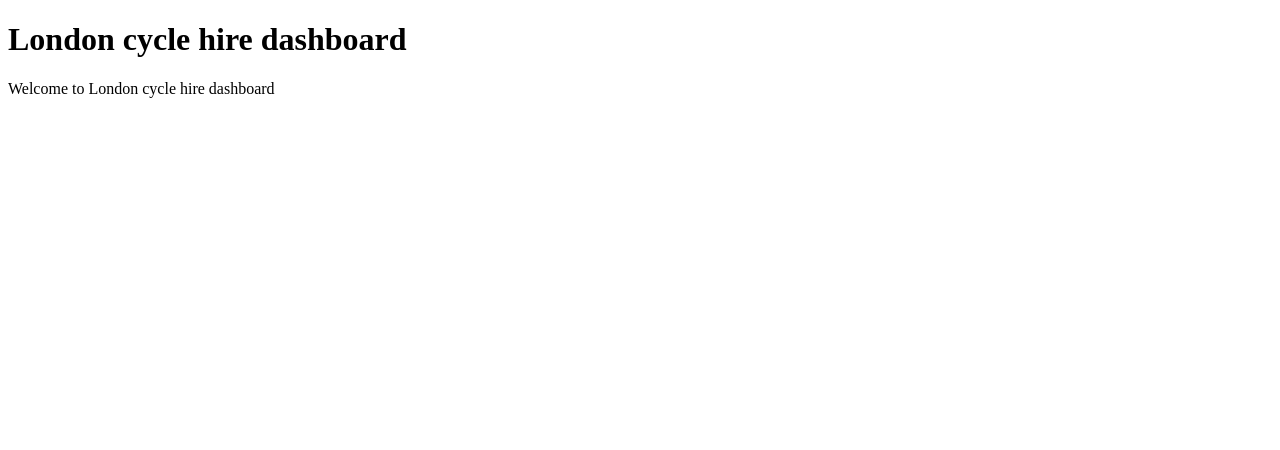
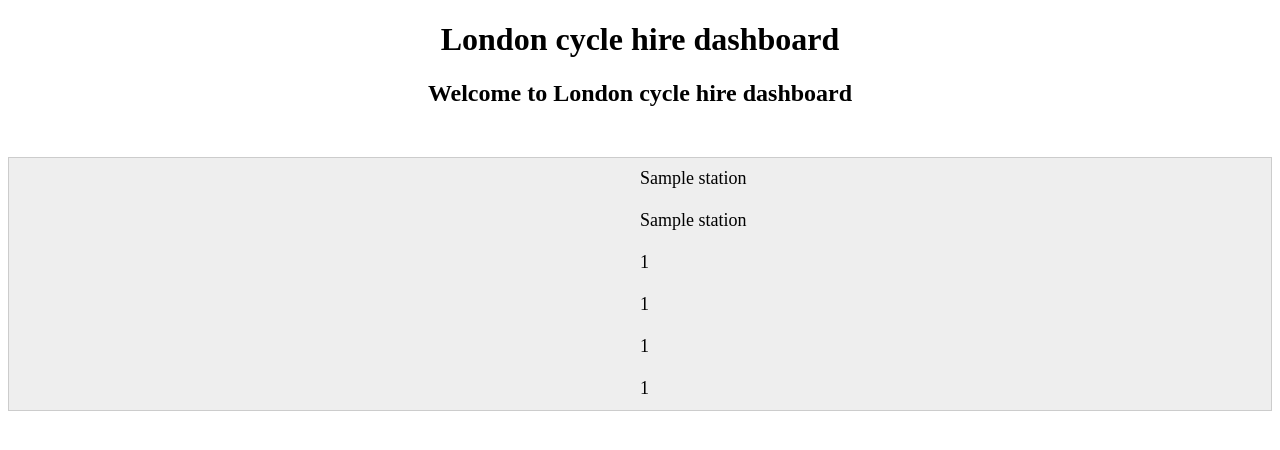
Before and after one commit to MrBhargavC/E-bikehire, a Flask app: template templates/home.html in a window 1280 px wide. Shown: the top 450 px of the page. Run offline with Flask 3, Linux system fonts and the light colour scheme; the template is opened without the code that fills it: most values are stand-ins (such as "Sample title", 1, 10 or a date in 2020).

Commit message:
sprint 3

```diff
--- a/App.py
+++ b/App.py
@@ -9,6 +9,31 @@ from xml.etree import ElementTree as etree
 
 app = Flask(__name__,  template_folder='templates', static_folder='static')
 
+
+@app.route('/', methods=['GET', 'POST'])
+def dashboard():
+    document = requests.get("https://tfl.gov.uk/tfl/syndication/feeds/cycle-hire/livecyclehireupdates.xml")
+    tree = etree.fromstring(document.content)
+    stationArr = []
+    for station in tree.findall('station'):
+        response = {}
+        response['id'] = station.find('id').text
+        response['name'] = station.find('name').text
+        response['terminalName'] = station.find('terminalName').text
+        response['lat'] = station.find('lat').text
+        response['long'] = station.find('long').text
+        response['installed'] = station.find('installed').text
+        response['removalDate'] = station.find('removalDate').text
+        response['locked'] = station.find('locked').text
+        response['installDate'] = station.find('installDate').text
+        response['temporary'] = station.find('temporary').text
+        response['nbBikes'] = station.find('nbBikes').text
+        response['nbStandardBikes'] = station.find('nbStandardBikes').text
+        response['nbEBikes'] = station.find('nbEBikes').text
+        response['nbEmptyDocks'] = station.find('nbEmptyDocks').text
+        response['nbDocks'] = station.find('nbDocks').text
+        stationArr.append(response)
+    return render_template("home.html",stations=stationArr)
 
 @app.route('/livecyclehireupdates', methods=['GET', 'POST'])
 def livecyclehireupdates():
--- /dev/null
+++ b/static/css/style.css
@@ -0,0 +1,82 @@
+table {
+	width: 750px;
+	border-collapse: collapse;
+	margin:50px auto;
+	}
+
+/* Zebra striping */
+tr:nth-of-type(odd) {
+	background: #eee;
+	}
+
+th {
+	background: #3498db;
+	color: white;
+	font-weight: bold;
+	}
+
+td, th {
+	padding: 10px;
+	border: 1px solid #ccc;
+	text-align: left;
+	font-size: 18px;
+	}
+
+/*
+Max width before this PARTICULAR table gets nasty
+This query will take effect for any screen smaller than 760px
+and also iPads specifically.
+*/
+@media
+only screen and (max-width: 760px),
+(min-device-width: 768px) and (max-device-width: 1024px)  {
+
+	table {
+	  	width: 100%;
+	}
+
+	/* Force table to not be like tables anymore */
+	table, thead, tbody, th, td, tr {
+		display: block;
+	}
+
+	/* Hide table headers (but not display: none;, for accessibility) */
+	thead tr {
+		position: absolute;
+		top: -9999px;
+		left: -9999px;
+	}
+
+	tr { border: 1px solid #ccc; }
+
+	td {
+		/* Behave  like a "row" */
+		border: none;
+		border-bottom: 1px solid #eee;
+		position: relative;
+		padding-left: 50%;
+	}
+
+	td:before {
+		/* Now like a table header */
+		position: absolute;
+		/* Top/left values mimic padding */
+		top: 6px;
+		left: 6px;
+		width: 45%;
+		padding-right: 10px;
+		white-space: nowrap;
+		/* Label the data */
+		content: attr(data-column);
+
+		color: #000;
+		font-weight: bold;
+	}
+
+}
+
+h1,h2{
+    align-items: center;
+    justify-self: center;
+    text-align: center;
+}
--- a/templates/home.html
+++ b/templates/home.html
@@ -1,9 +1,37 @@
 <!DOCTYPE html>
 <html>
+    <link rel="stylesheet" href="static/css/style.css">
 <body>
 
 <h1>London cycle hire dashboard</h1>
-<p>Welcome to London cycle hire dashboard</p>
+<h2>Welcome to London cycle hire dashboard</h2>
+<div>
+    <table>
+        <thead>
+          <tr>
+            <th> Terminal Name</th>
+            <th> Location</th>
+            <th>Bikes </th>
+            <th>Docks</th>
+            <th>Empty Docks</th>
+            <th>Standard Bikes</th>
+          </tr>
+        </thead>
+        <tbody>
+            {% for station in stations %}
+          <tr>
+            <td >{{station['terminalName']}}</td>
+            <td >{{station['name']}}</td>
+            <td >{{station['nbBikes']}}</td>
+            <td >{{station['nbDocks']}}</td>
+            <td >{{station['nbEmptyDocks']}}</td>
+            <td >{{station['nbStandardBikes']}}</td>
 
+          </tr>
+          {% endfor %}
+
+        </tbody>
+      </table>
+</div>
 </body>
 </html>
```
